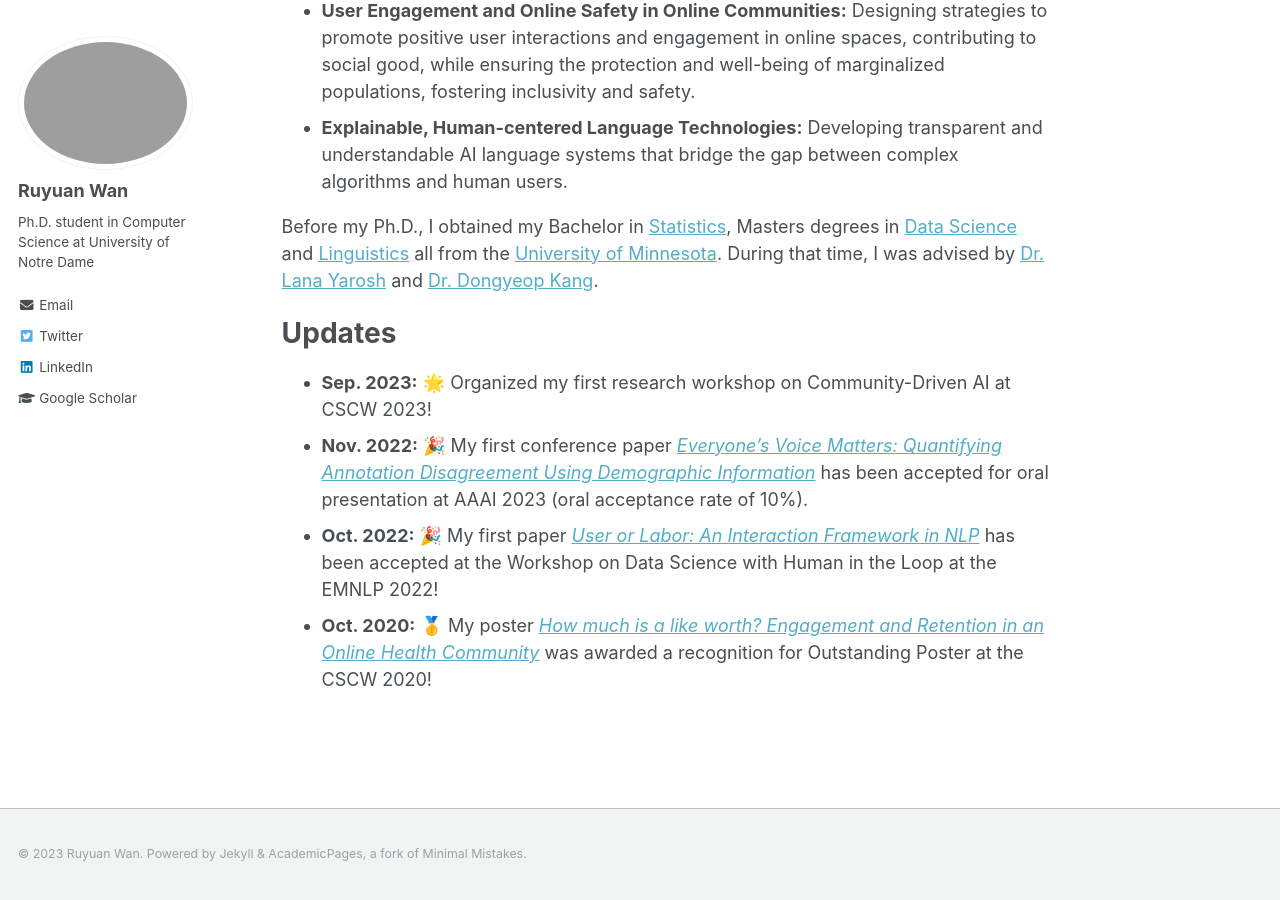
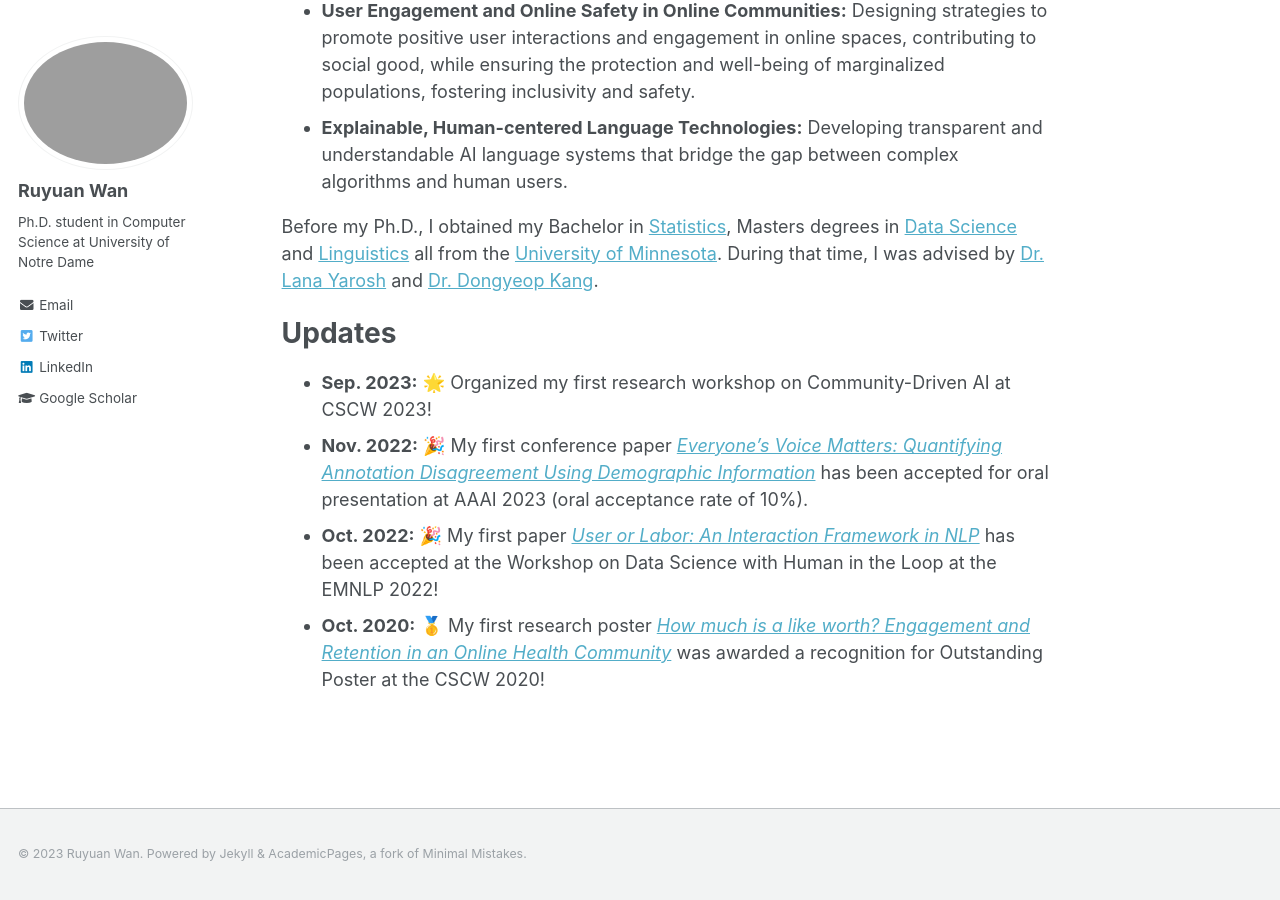
Before and after one commit to RuyuanWan/ruyuanwan.github.io, a Jekyll site: the page built from _pages/about.md, in a window 1280 px wide and 900 px high, scrolled down 589 px. Built offline with Jekyll 4.4.1, drawn with Linux system fonts in a browser that asks for light colours.

Commit message:
Update about.md

```diff
--- a/_pages/about.md
+++ b/_pages/about.md
@@ -30,4 +30,4 @@ Updates
 * **Sep. 2023:** 🌟 Organized my first research workshop on Community-Driven AI at CSCW 2023!
 * **Nov. 2022:** 🎉 My first conference paper [*Everyone's Voice Matters: Quantifying Annotation Disagreement Using Demographic Information*](https://arxiv.org/pdf/2301.05036v1.pdf) has been accepted for oral presentation at AAAI 2023 (oral acceptance rate of 10%). <br/>
 * **Oct. 2022:** 🎉 My first paper [*User or Labor: An Interaction Framework in NLP*](https://arxiv.org/abs/2211.01553) has been accepted at the Workshop on Data Science with Human in the Loop at the EMNLP 2022!<br/>
-* **Oct. 2020:** 🥇 My poster [*How much is a like worth? Engagement and Retention in an Online Health Community*](https://dl.acm.org/doi/abs/10.1145/3406865.3418320) was awarded a recognition for Outstanding Poster at the CSCW 2020!  <br/>
+* **Oct. 2020:** 🥇 My first research poster [*How much is a like worth? Engagement and Retention in an Online Health Community*](https://dl.acm.org/doi/abs/10.1145/3406865.3418320) was awarded a recognition for Outstanding Poster at the CSCW 2020!  <br/>
```
